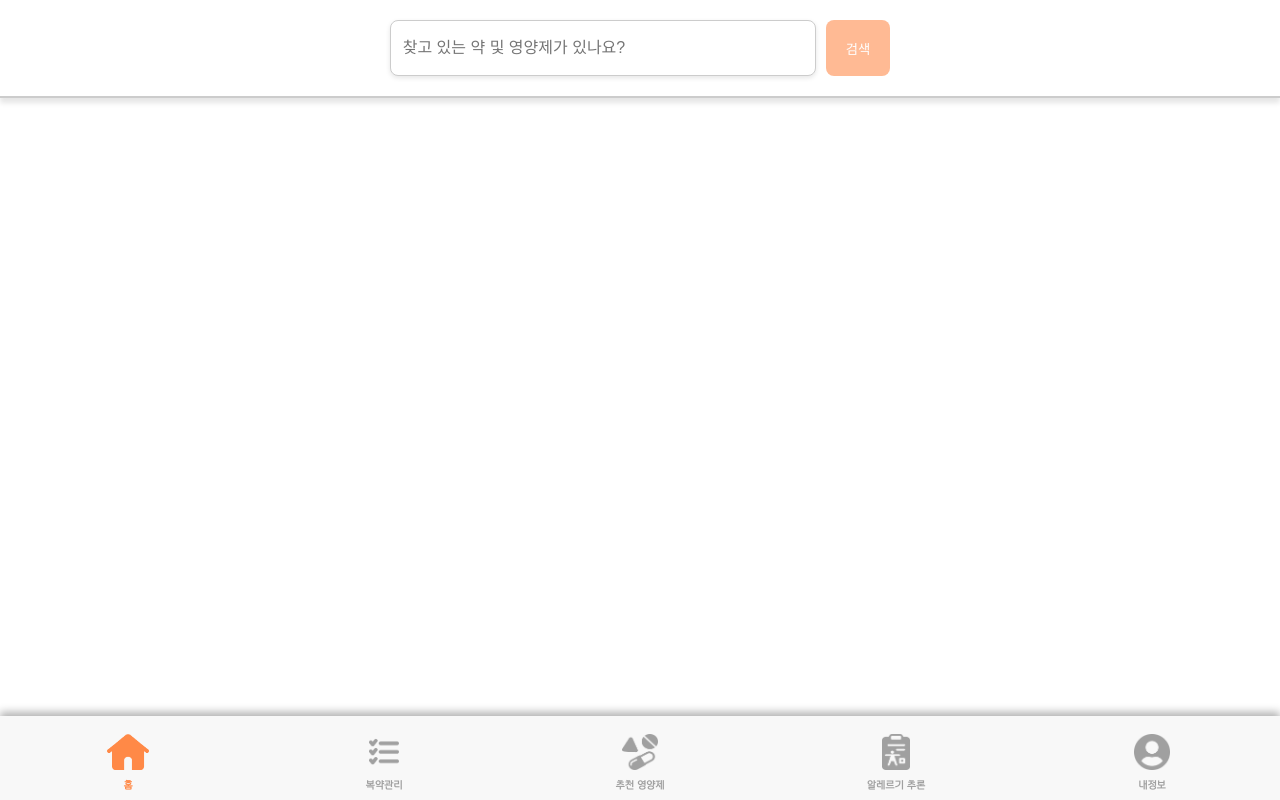
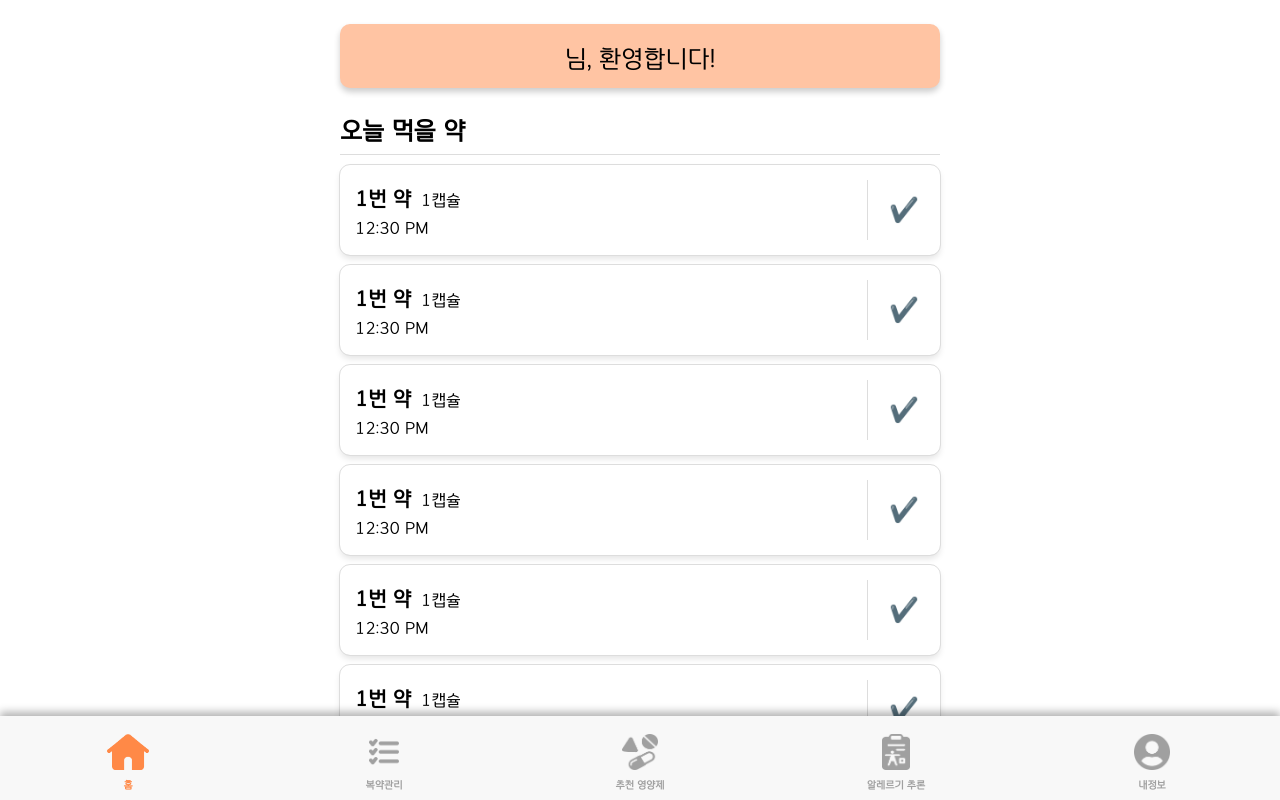
Before and after one commit to KAU-Medicare/Medicare-Frontend, a Vue app: page /home in a window 1280 px wide. Built offline with nearby package versions, Linux system fonts and the light colour scheme.

Commit message:
홈 화면

```diff
--- /dev/null
+++ b/public/assets/mediList.json
@@ -0,0 +1,74 @@
+[
+    {
+        "id": 1,
+        "name": "1번 약",
+        "date": ["일", "화", "목", "토"],
+        "isAlert": true,
+        "time": "12:30 PM",
+        "singleDose": 1,
+        "isRemain": true,
+        "remainAmount": 10,
+        "type": "캡슐",
+        "isChecked": false
+    },
+    {
+        "id": 1,
+        "name": "1번 약",
+        "date": ["일", "화", "목", "토"],
+        "isAlert": true,
+        "time": "12:30 PM",
+        "singleDose": 1,
+        "isRemain": true,
+        "remainAmount": 10,
+        "type": "캡슐",
+        "isChecked": false
+    },
+    {
+        "id": 1,
+        "name": "1번 약",
+        "date": ["일", "화", "목", "토"],
+        "isAlert": true,
+        "time": "12:30 PM",
+        "singleDose": 1,
+        "isRemain": true,
+        "remainAmount": 10,
+        "type": "캡슐",
+        "isChecked": false
+    },
+    {
+        "id": 1,
+        "name": "1번 약",
+        "date": ["일", "화", "목", "토"],
+        "isAlert": true,
+        "time": "12:30 PM",
+        "singleDose": 1,
+        "isRemain": true,
+        "remainAmount": 10,
+        "type": "캡슐",
+        "isChecked": false
+    },
+    {
+        "id": 1,
+        "name": "1번 약",
+        "date": ["일", "화", "목", "토"],
+        "isAlert": true,
+        "time": "12:30 PM",
+        "singleDose": 1,
+        "isRemain": true,
+        "remainAmount": 10,
+        "type": "캡슐",
+        "isChecked": false
+    },
+    {
+        "id": 1,
+        "name": "1번 약",
+        "date": ["일", "화", "목", "토"],
+        "isAlert": true,
+        "time": "12:30 PM",
+        "singleDose": 1,
+        "isRemain": true,
+        "remainAmount": 10,
+        "type": "캡슐",
+        "isChecked": false
+    }
+]
--- /dev/null
+++ b/public/assets/suppList.json
@@ -0,0 +1,26 @@
+[
+    {
+        "id": 1,
+        "name": "1번 영양제",
+        "date": ["일", "화", "목", "토"],
+        "isAlert": true,
+        "time": "12:30 PM",
+        "singleDose": 1,
+        "isRemain": true,
+        "remainAmount": 10,
+        "type": "캡슐",
+        "isChecked": false
+    },
+    {
+        "id": 2,
+        "name": "2번 영양제",
+        "date": ["일", "화", "목", "토"],
+        "isAlert": true,
+        "time": "12:30 PM",
+        "singleDose": 2,
+        "isRemain": true,
+        "remainAmount": 10,
+        "type": "정",
+        "isChecked": false
+    }
+]
--- a/src/App.vue
+++ b/src/App.vue
@@ -62,6 +62,12 @@ body {
   padding: 0;
   height: 100%;
   overflow-x: hidden;
+  overflow-y: scroll; /* 스크롤 가능하게 설정 */
+  scrollbar-width: none; /* Firefox에서 스크롤 바 숨기기 */
   font-family: 'GwangYang', sans-serif;
 }
+
+::-webkit-scrollbar {
+  display: none; /* Chrome, Safari에서 스크롤 바 숨기기 */
+}
 </style>
--- a/src/components/HomePage.vue
+++ b/src/components/HomePage.vue
@@ -1,208 +1,185 @@
 <template>
   <div class="container">
-    <div class="search-bar">
-      <input
-        v-model="searchQuery"
-        placeholder="찾고 있는 약 및 영양제가 있나요?"
-        @input="filterMedicines"
-      />
-      <button class="search-button" @click="filterMedicines">검색</button>
+    <!-- Welcome Message -->
+    <div class="welcome-msg">
+      <span class="name">{{ userName }}</span
+      ><span>님, 환영합니다!</span>
     </div>
 
-    <div class="medicine-list">
-      <div v-if="searchQuery && filteredMedicines.length > 0" class="medicine-grid">
-        <div v-for="medicine in filteredMedicines" :key="medicine.id" class="medicine-card">
-          <img :src="medicine.img" alt="의약품 이미지" class="medicine-image" />
-          <div class="medicine-info">
-            <h3>{{ medicine.name }}</h3>
-            <p>{{ medicine.from }}</p>
+    <!-- Medication Section -->
+    <section class="section">
+      <h2>오늘 먹을 약</h2>
+      <div v-for="medicine in mediList" :key="medicine" class="card">
+        <div class="info">
+          <div class="name-dose">
+            <span class="name">{{ medicine.name }} </span>
+            <span class="dose"
+              >{{ medicine.singleDose }}{{ medicine.type }}</span
+            >
           </div>
+          <span class="time">{{ medicine.time }}</span>
+        </div>
+        <div class="actions">
+          <button class="check-btn">✔️</button>
         </div>
       </div>
-      <div v-else-if="searchQuery" class="no-results">
-        <p>검색 결과가 없습니다.</p>
+    </section>
+
+    <!-- Supplement Section -->
+    <section class="section">
+      <h2>오늘 먹을 영양제</h2>
+      <div v-for="supp in suppList" :key="supp" class="card">
+        <div class="info">
+          <div class="name-dose">
+            <span class="name">{{ supp.name }} </span>
+            <span class="dose"
+              >{{ supp.singleDose }}{{ supp.type }}</span
+            >
+          </div>
+          <span class="time">{{ supp.time }}</span>
+        </div>
+        <div class="actions">
+          <button class="check-btn">✔️</button>
+        </div>
       </div>
-    </div>
+    </section>
   </div>
 </template>
 
 <script>
 export default {
+  name: "HomePage",
   data() {
     return {
-      searchQuery: '',
-      medicines: [],
-      filteredMedicines: []
+      userName: "너 누구야", // 사용자의 이름이 담길 변수
+      mediList: [], // 약 json이 담길 변수
+      suppList: [], // 영양제 json이 담길 변수
     };
   },
+
   mounted() {
-    fetch('/assets/test.json')
+    this.userName = this.$route.query.userName; // 카카오조인에서 닉네임 받아오기
+
+    fetch("/assets/mediList.json") // 약 리스트 가져오기
       .then((response) => {
+        // 가져온 결과 보고
         if (!response.ok) {
-          throw new Error('Network response was not ok');
+          // 못 가져왔으면
+          throw new Error("약 리스트를 가져올 수 없습니다"); // 에러 메세지 출력 후 중단
         }
-        return response.json();
+        return response.json(); // 정상이면 응답을 json 형식으로 변환
       })
-      .then((data) => {
-        this.medicines = data;
-        this.filteredMedicines = data;
+      .then((mediListData) => {
+        // 가져온 데이터 이름을 mediListData로 설정
+        this.mediList = mediListData; // mediList 변수에 넣어줌
+
+        return fetch("/assets/suppList.json"); // 이제 영양제 리스트 가져옴
+      })
+      .then((response) => {
+        // 가져온 결과 보고
+        if (!response.ok) {
+          // 못 가져왔으면
+          throw new Error("영양제 리스트를 가져올 수 없습니다"); // 에러 메세지 출력 후 중단
+        }
+        return response.json(); // 정상이면 응답을 json 형식으로 변환
+      })
+      .then((suppListData) => {
+        // 가져온 데이터 이름을 suppListData로 설정
+        this.suppList = suppListData; // suppList 변수에 넣어줌
       })
       .catch((error) => {
-        console.error('There was a problem with the fetch operation:', error);
+        // 오류 발생 시 위에서 throw한 에러메세지 출력
+        console.error("오류 발생 : ", error);
       });
   },
-  methods: {
-    filterMedicines() {
-      const query = this.searchQuery.toLowerCase();
-      this.filteredMedicines = this.medicines.filter((medicine) =>
-        medicine.name.toLowerCase().includes(query)
-      );
-    }
-  }
 };
 </script>
 
 <style scoped>
+/* Layout */
 .container {
   display: flex;
   flex-direction: column;
+  justify-content: center;
   align-items: center;
-  justify-content: flex-start;
-  height: 100vh;
-  width: 100vw;
+  padding: 3vh 5vw 11vh 5vw;
+  max-width: 600px;
+  width: 90vw;
+  margin: auto;
   overflow-y: auto;
-  box-shadow: 0 4px 20px rgba(0, 0, 0, 0.1);
-  background: white;
+  max-height: 80%;
 }
 
-.container::-webkit-scrollbar {
-  display: none; /* 크롬, 사파리, 엣지 등 Webkit 기반 브라우저에서 스크롤바 숨기기 */
-}
-
-
-.search-bar {
-  width: 100%;
-  display: flex;
-  justify-content: center;
-  padding-bottom: 2.5vh;
-  padding-top: 2.5vh;
-  height: 7vh;
-  position: fixed;
-  z-index: 1;
-  background: white;
-  border-bottom: 2px solid #ccc;
-  box-shadow: 0 5px 5px rgba(0, 0, 0, 0.1);
-}
-
-.search-bar input {
-  width: 70%;
-  max-width: 400px;
-  padding: 12px;
-  font-size: 16px;
-  border-radius: 8px;
-  border: 1px solid #ccc;
-  box-shadow: 0 2px 5px rgba(0, 0, 0, 0.1);
-  transition: border-color 0.3s ease;
-}
-
-.search-bar input:focus {
-  border-color: #FFBA94;
-}
-
-.search-button {
-  padding: 12px 20px;
-  margin-left: 10px;
-  border: none;
-  border-radius: 8px;
-  background-color: #FFBA94;
-  color: white;
-  cursor: pointer;
-  transition: background-color 0.3s ease;
-}
-
-.search-button:hover {
-  background-color: #FF8947;
-}
-
-.medicine-list {
-  width: 100%;
-  display: flex;
-  justify-content: center;
-  padding-top: 14.5vh; /* 서치바 크기 */
-  padding-bottom: 13vh;
-
-
-}
-
-.medicine-grid {
-  display: flex;
-  flex-direction: column;
-  align-items: center;
-  gap: 10px;
-  width: 100%;
-}
-
-.medicine-card {
+/* Welcome Message */
+.welcome-msg {
+  height: 8vh;
   display: flex;
   flex-direction: row;
   align-items: center;
-  /* max-width: 400px;  */
-  padding: 15px;
-  background-color: #fff;
+  justify-content: center;
+  background-color: #ffc4a3;
   border-radius: 10px;
-  box-shadow: 0 2px 5px rgba(0, 0, 0, 0.1);
-  transition: transform 0.3s ease, box-shadow 0.3s ease;
-  width: 80%;
-  height: 10vh;
-  margin: 5px;
-  border: 1px solid #ccc;
+  width: 100%;
+  text-align: center;
+  font-size: 3vh;
+  box-shadow: 0 4px 6px rgba(0, 0, 0, 0.2);
 }
 
-.medicine-card:hover {
-  transform: translateY(-5px);
-  box-shadow: 0 4px 10px rgba(0, 0, 0, 0.2);
+.welcome-msg .name {
+  font-weight: bold;
+  color: #ff8947;
 }
 
-.medicine-image {
-  height: inherit;
-  aspect-ratio: 1;
-  object-fit: cover;
-  border-radius: 10%;
+/* Medication & Supplement Section */
+.section {
+  width: 100%;
+  margin-bottom: 20px;
 }
 
-.medicine-info {
-  display: flex;
-  flex-direction: column;
-  height: 100%;
-  align-items: left;
-  text-align: left;
-  border-left: 1px solid #ccc;
-  margin-left: 10px;
-  padding-left: 10px;
-  flex: 1;
+.section .name {
+  font-weight: bold;
+  font-size: 2.5vh;
+  padding-right: 10px;
 }
 
-.medicine-info h3 {
-  font-size: 18px;
-  margin-top: 0;
-  color: #333;
-  flex: 1;
+.section .dose,
+.section .time {
+  font-size: 2vh;
 }
 
-.medicine-info p {
-  font-size: 14px;
-  display: flex;
-  justify-content: flex-end; /* 수평 방향으로 오른쪽 정렬 */
-  align-items: flex-end; /* 수직 방향으로 아래쪽 정렬 */
-  margin-bottom: 0;
-  color: #666;
-  flex: 1;
+.section .info {
+  border-right: 1px solid #ddd;
+  margin-right: 15px;
+  flex: auto;
 }
 
-.no-results {
-  text-align: center;
-  margin-top: 20px;
-  font-size: 16px;
-  color: #999;
+h2 {
+  border-bottom: 1px solid #ddd;
+  padding-bottom: 5px;
+  margin-bottom: 10px;
+}
+
+.card {
+  display: flex;
+  flex-direction: row;
+  justify-content: space-between;
+  align-items: center;
+  background-color: #fff;
+  padding: 15px;
+  border-radius: 10px;
+  box-shadow: 0 4px 6px rgba(0, 0, 0, 0.1);
+  margin-bottom: 10px;
+  outline: 1px solid #ddd;
+}
+
+.actions {
+  display: flex;
+}
+
+.check-btn {
+  background: none;
+  border: none;
+  font-size: 1.5em;
+  cursor: pointer;
 }
 </style>
--- a/src/components/LoginPage.vue
+++ b/src/components/LoginPage.vue
@@ -19,7 +19,7 @@ export default {
   methods: {
     //카카오톡 로그인 하기
     kakaoLogin() {
-      const redirect_uri = "https://kau-medicare.shop/kakaojoin";
+      const redirect_uri = `https://kau-medicare.shop/kakaojoin`;
       const clientId = "4f760704cb93b148b3f6956612585605";
       const Auth_url = `https://kauth.kakao.com/oauth/authorize?response_type=code&client_id=${clientId}&redirect_uri=${redirect_uri}`;
       window.location.href = Auth_url;
--- a/src/components/MedInfoPage.vue
+++ b/src/components/MedInfoPage.vue
@@ -128,6 +128,7 @@ export default {
     fetch("/assets/test2.json")
       .then((response) => response.json())
       .then((data) => {
+        console.log(data);
         // JSON 데이터로 상태 업데이트
         this.medName = data.Name;
         this.selectedDays = data.Date;
```
Also changed, not shown: src/components/KakaoJoin.vue (+17 -5 lines), src/router/index.js (+8 -8 lines).
